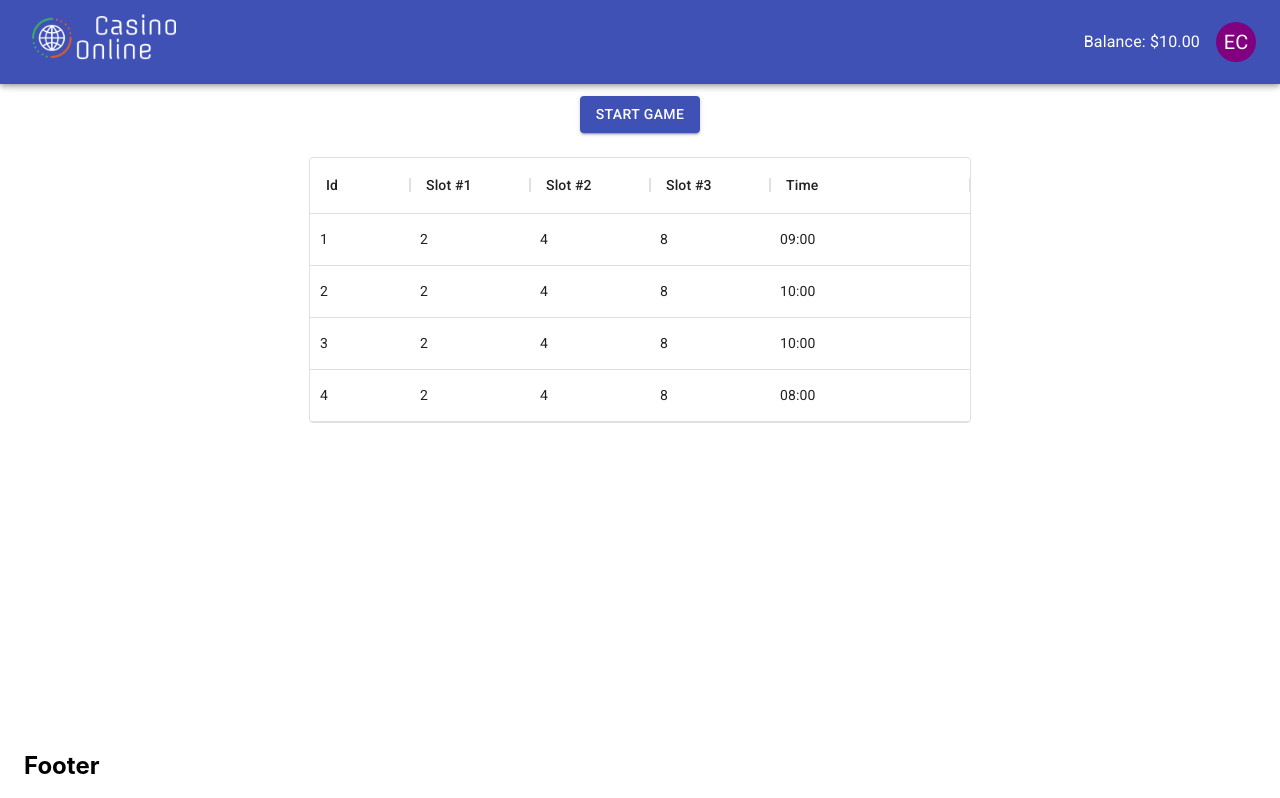
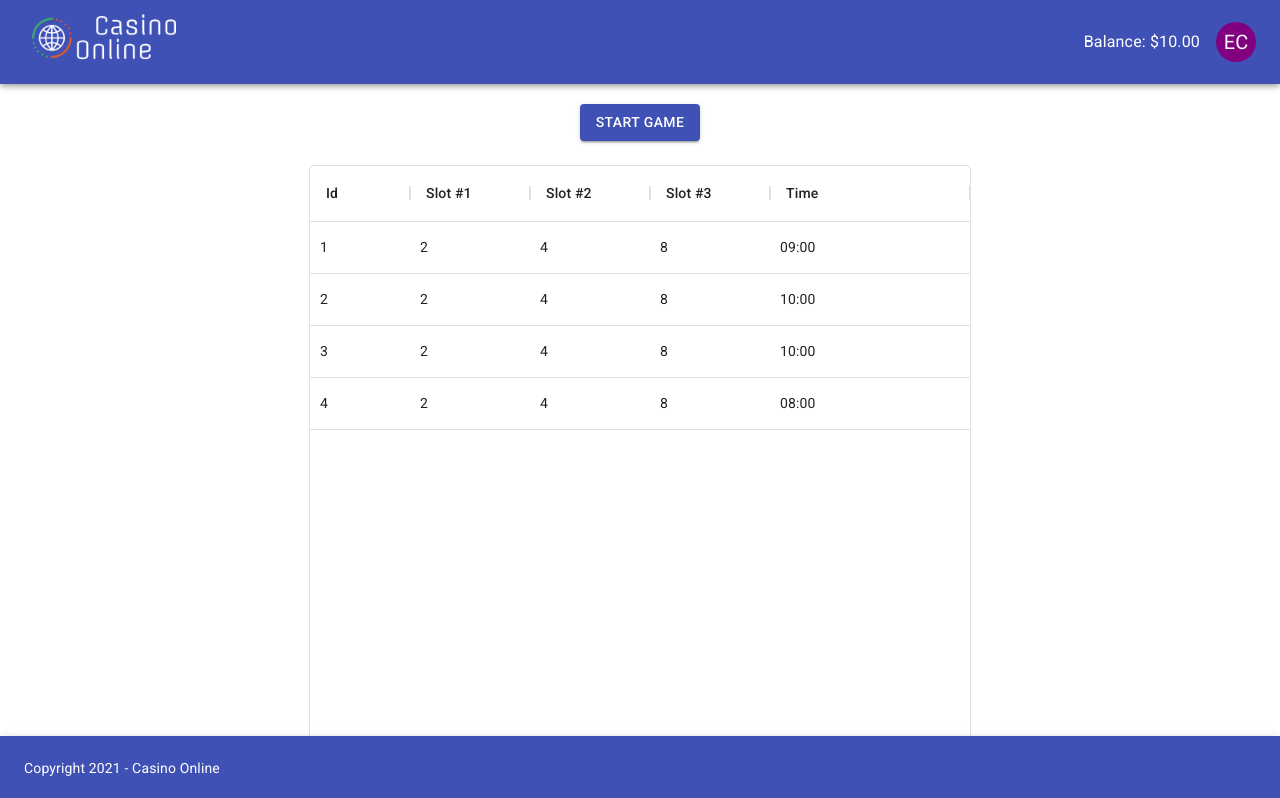
Before and after one commit to StebanDev/online-casino, a React (Create React App) app: page / in a window 1280 px wide. Shown: the top 798 px of the page. Built offline with nearby package versions, Linux system fonts and the light colour scheme.

Commit message:
add sticky footer

```diff
--- a/src/components/Content/index.tsx
+++ b/src/components/Content/index.tsx
@@ -44,17 +44,33 @@ const rows = [
   { id: 2, slot1: 2, slot2: 4, slot3: 8, time: '10:00' },
   { id: 3, slot1: 2, slot2: 4, slot3: 8, time: '10:00' },
   { id: 4, slot1: 2, slot2: 4, slot3: 8, time: '08:00' },
+  { id: 1, slot1: 2, slot2: 4, slot3: 8, time: '09:00' },
+  { id: 2, slot1: 2, slot2: 4, slot3: 8, time: '10:00' },
+  { id: 3, slot1: 2, slot2: 4, slot3: 8, time: '10:00' },
+  { id: 4, slot1: 2, slot2: 4, slot3: 8, time: '08:00' },
+  { id: 1, slot1: 2, slot2: 4, slot3: 8, time: '09:00' },
+  { id: 2, slot1: 2, slot2: 4, slot3: 8, time: '10:00' },
+  { id: 3, slot1: 2, slot2: 4, slot3: 8, time: '10:00' },
+  { id: 4, slot1: 2, slot2: 4, slot3: 8, time: '08:00' },
+  { id: 1, slot1: 2, slot2: 4, slot3: 8, time: '09:00' },
+  { id: 2, slot1: 2, slot2: 4, slot3: 8, time: '10:00' },
+  { id: 3, slot1: 2, slot2: 4, slot3: 8, time: '10:00' },
+  { id: 4, slot1: 2, slot2: 4, slot3: 8, time: '08:00' },
+  { id: 1, slot1: 2, slot2: 4, slot3: 8, time: '09:00' },
+  { id: 2, slot1: 2, slot2: 4, slot3: 8, time: '10:00' },
+  { id: 3, slot1: 2, slot2: 4, slot3: 8, time: '10:00' },
+  { id: 4, slot1: 2, slot2: 4, slot3: 8, time: '08:00' },
 ]
 
 function Content() {
   return (
     <Container>
-      <Box marginTop={4} marginBottom={3} textAlign="center">
+      <Box marginTop={5} marginBottom={3} textAlign="center">
         <Button variant="contained" color="primary">
           Start Game
         </Button>
       </Box>
-      <Box width={662} marginX="auto">
+      <Box width={662} marginX="auto" marginBottom={4}>
         <DataGrid
           columns={columns}
           rows={rows}
--- a/src/components/Footer/index.tsx
+++ b/src/components/Footer/index.tsx
@@ -1,9 +1,24 @@
+import { AppBar, Box, Toolbar, Typography } from '@material-ui/core'
+import styled from 'styled-components'
+
+const StyledAppbar = styled(AppBar)`
+  bottom: 0;
+  top: auto;
+`
+
 function Footer() {
   return (
-    <footer>
-      <h2>Footer</h2>
-    </footer>
-  );
+    <>
+      <StyledAppbar>
+        <Toolbar>
+          <Typography variant="body2">
+            Copyright 2021 - Casino Online
+          </Typography>
+        </Toolbar>
+      </StyledAppbar>
+      <Toolbar />
+    </>
+  )
 }
 
-export default Footer;
+export default Footer
```
